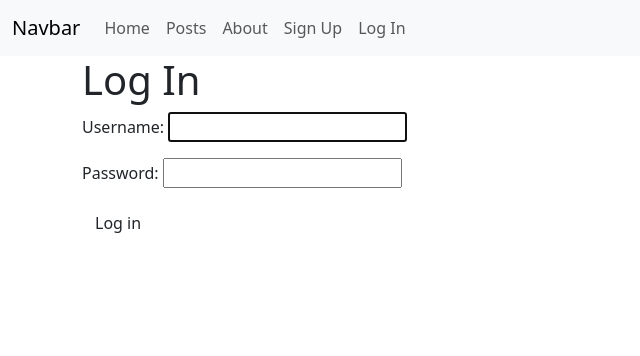
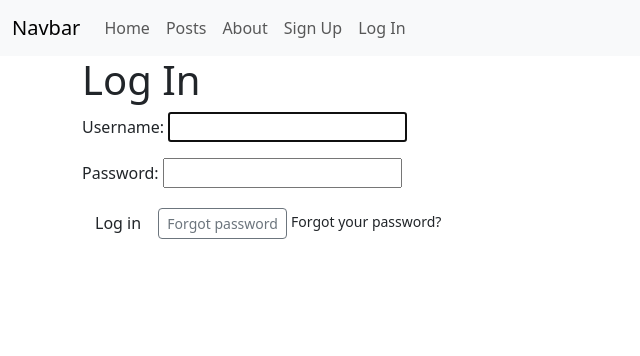
Before and after one commit to BTurner08/blog, a Django app: page /accounts/login/ in a window 1280 px wide. Shown: the top 356 px of the page, without its empty margins (0-640 px from the left). Run offline with Django 5.2, Linux system fonts and the light colour scheme; parts of the project's set-up code (start-up, migrations or seed data) failed here and were passed over.

Commit message:
Updated login

```diff
--- a/templates/registration/login.html
+++ b/templates/registration/login.html
@@ -8,5 +8,7 @@
     {% csrf_token %}
     {{ form.as_p }}
     <input type="submit" class="btn btn-sucess" value="Log in">
+    <input type="submit" class="btn btn-outline-secondary btn-sm" value="Forgot password">
+    <small>Forgot your password? <a href="{% url 'password_reset' %}"></a></small>
 </form>
 {% endblock content %}
```
